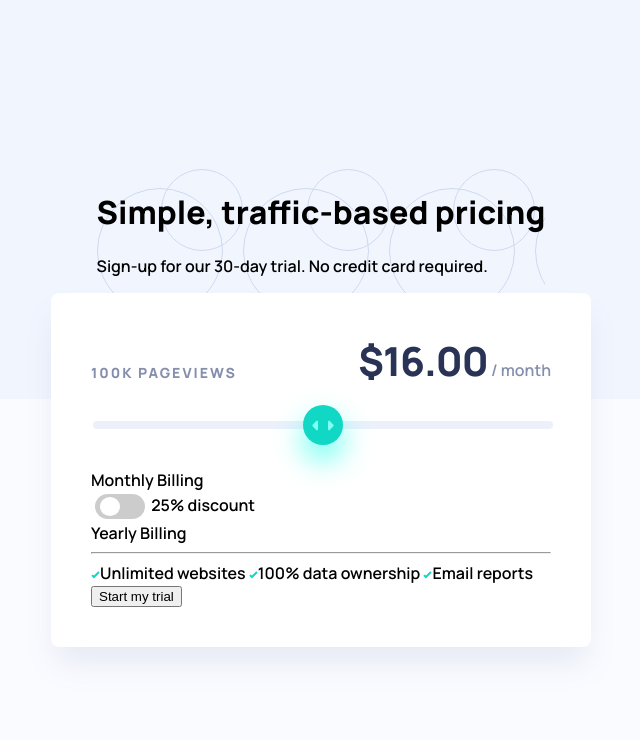
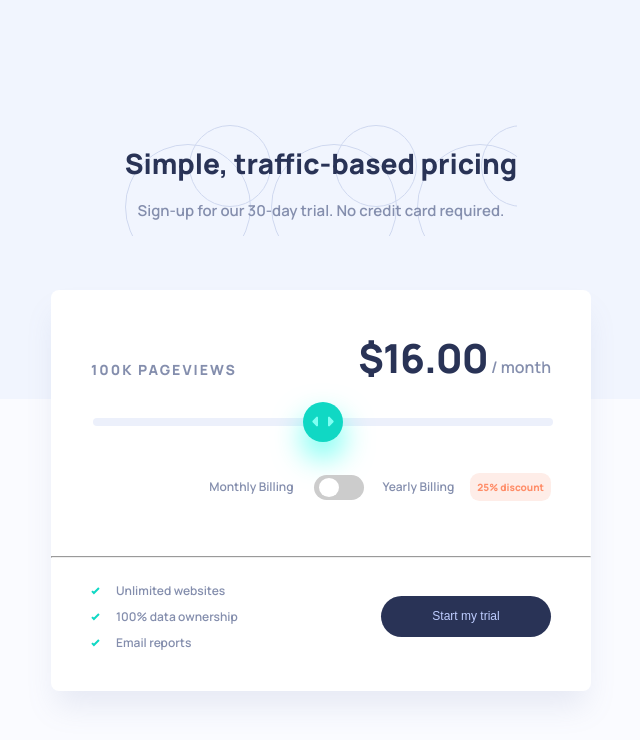
Before and after one commit to Marianaa93/frontend-challenges, a plain HTML site: page Junior/interactive-pricing-component-main/index.html in a window 1280 px wide. Shown: the whole page, without its empty margins (319-959 px from the left). Drawn offline with Linux system fonts and the light colour scheme.

Commit message:
completed

```diff
--- a/Junior/interactive-pricing-component-main/index.html
+++ b/Junior/interactive-pricing-component-main/index.html
@@ -34,21 +34,26 @@
         <!-- <button><img src="./images/icon-slider.svg" alt="" class="slider"></button> -->
       </form>
 
-      <span> Monthly Billing</span>
-      <div class="discount">
-        <input type="checkbox" class="toggle" id="discount">
-        <label for="discount">25% discount</label>
+      <div class="plan_discounts">
+        <span> Monthly Billing</span>
+        <div class="discount">
+          <input type="checkbox" class="toggle" id="discount">
+        </div>
+        <span> Yearly Billing</span>
+
+        <span id="discount_tag">25% discount</span>
       </div>
-      <span> Yearly Billing</span>
 
 
 
       <hr>
       <div class="submit">
         <div class="infos">
-          <img src="./images/icon-check.svg">Unlimited websites
-          <img src="./images/icon-check.svg">100% data ownership
-          <img src="./images/icon-check.svg">Email reports
+          <div class="icon">
+            <img class="icons" src="./images/icon-check.svg">Unlimited websites
+          </div>
+          <div class="icon"><img class="icons" src="./images/icon-check.svg">100% data ownership</div>
+          <div class="icon"><img class="icons" src="./images/icon-check.svg">Email reports</div>
         </div>
 
         <button>Start my trial</button>
--- a/Junior/interactive-pricing-component-main/style.css
+++ b/Junior/interactive-pricing-component-main/style.css
@@ -17,13 +17,31 @@ body {
 header {
   background-image: url("./images/pattern-circles.svg");
 }
+h1 {
+  font-weight: 800;
+  font-size: 28px;
+  line-height: 38px;
+  text-align: center;
+  color: #293356;
+}
+
+p {
+  font-weight: 600;
+  font-size: 15px;
+  line-height: 20px;
+  text-align: center;
+
+  color: #848ead;
+}
 
 .card {
+  position: relative;
   width: 540px;
   background: #ffffff;
   box-shadow: 0px 20px 30px -5px rgba(127, 137, 185, 0.152073);
   border-radius: 8px;
   padding: 40px;
+  margin-top: 54px;
 }
 
 .price {
@@ -66,7 +84,6 @@ input[type="range"] {
   height: 0.5rem;
   background: #ecf0fb;
   border-radius: 0.3125rem;
-  margin-bottom: 2.5rem;
   outline: none;
 }
 
@@ -91,7 +108,32 @@ input[type="range"]::-webkit-slider-runnable-track {
   border: none;
   background: transparent;
 }
+.plan_discounts {
+  display: flex;
+  justify-content: right;
+  align-items: center;
+  font-weight: 600;
+  font-size: 12px;
+  line-height: 16px;
+  text-align: center;
+  color: #848ead;
+  margin-top: 41px;
+  margin-bottom: 45px;
+  gap: 16px;
+}
 
+#discount_tag {
+  font-weight: 800;
+  font-size: 10px;
+  line-height: 14px;
+  text-align: center;
+  justify-content: center;
+  justify-self: center;
+  color: #ff8d68;
+  background: #feede8;
+  border-radius: 9.5px;
+  padding: 7px;
+}
 .discount {
   position: relative;
 }
@@ -125,3 +167,45 @@ input[type="checkbox"]:checked {
 input[type="checkbox"]:checked::after {
   left: 50%;
 }
+hr {
+  width: 100%;
+  position: absolute;
+  right: 0%;
+  top: auto;
+  color: #ecf0fb;
+}
+.submit {
+  display: flex;
+  justify-content: space-between;
+  margin-top: 80px;
+  align-items: center;
+}
+
+.infos {
+  display: flex;
+  flex-direction: column;
+  font-weight: 600;
+  font-size: 12px;
+  line-height: 16px;
+  gap: 10px;
+  color: #848ead;
+}
+
+.icons {
+  padding-right: 16px;
+}
+
+button {
+  width: 170px;
+  height: 41px;
+  background: #293356;
+  border-radius: 20.5px;
+  font-weight: lighter;
+  font-size: 12px;
+  line-height: 13px;
+  text-align: center;
+  color: #becdff;
+  outline: 0;
+  border-style: none;
+  cursor: pointer;
+}
```
